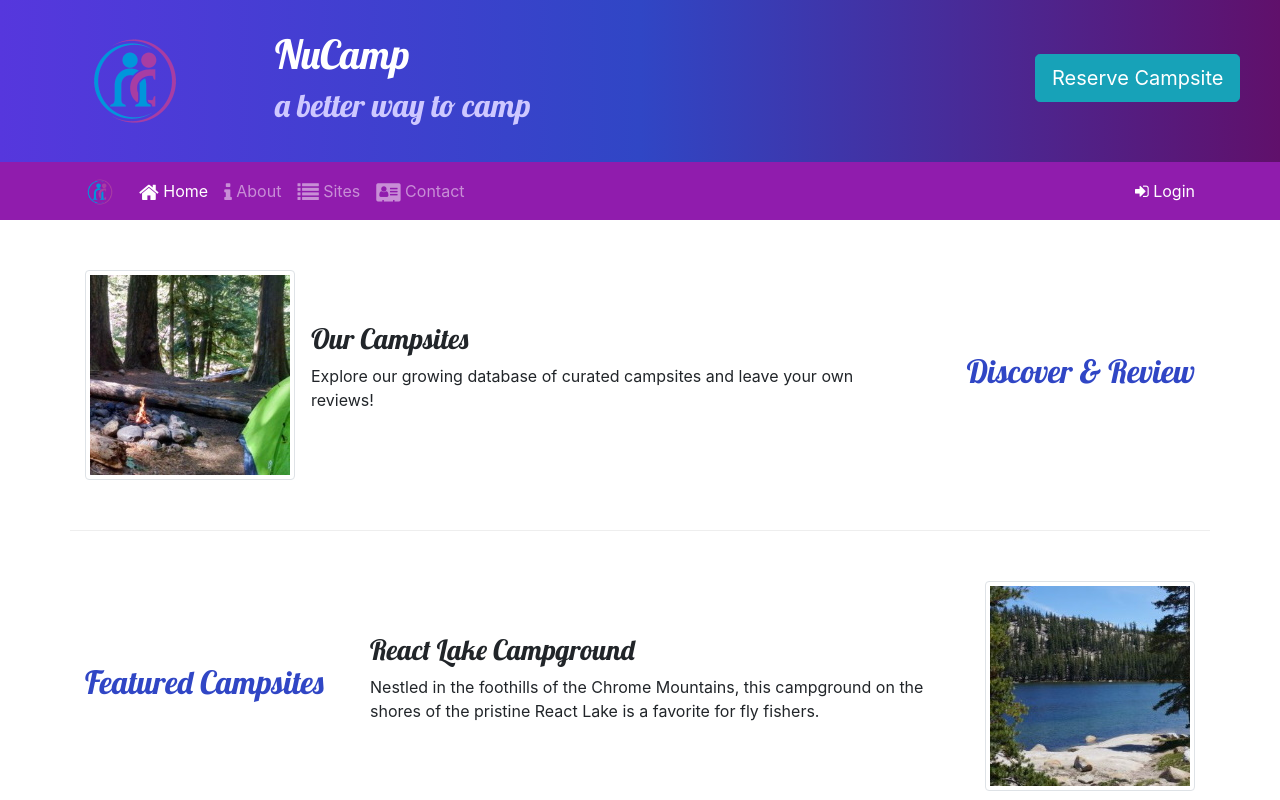
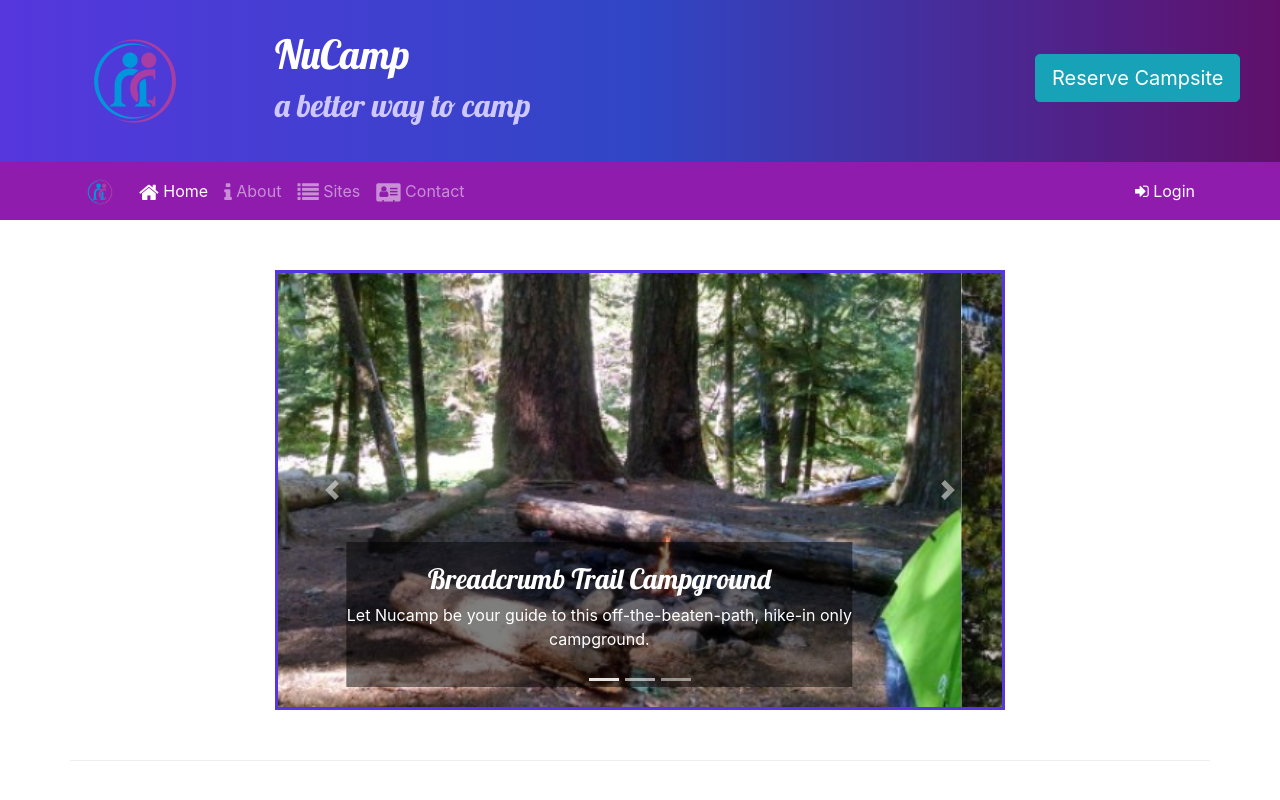
Before and after one commit to TylerH24/nucampsites, a website: page index.html in a window 1280 px wide. Shown: the top 800 px of the page. Drawn offline with nearby package versions, Linux system fonts and the light colour scheme.

Commit message:
Carousel

```diff
--- a/css/styles.css
+++ b/css/styles.css
@@ -46,3 +46,11 @@ a, a:hover {
     color: inherit;
     text-decoration: none;
 }
+
+.carousel-caption {
+    background-color: rgba(0, 0, 0, 0.5);
+}
+
+.carousel {
+    border: solid #5637DD;
+}
--- a/index.html
+++ b/index.html
@@ -30,7 +30,9 @@
                     <h2>a better way to camp</h2>
                 </div>
                 <div class="col-md-4 col-xl-2 mt-4">
-                    <a href="#reserveForm" role="button" class="btn btn-lg btn-info text-nowrap" data-toggle="tooltip" data-placement="bottom" data-html="true" title="Or call us at <br /><strong>1-206-555-1234</strong>">Reserve Campsite</a>
+                    <a href="#reserveForm" role="button" class="btn btn-lg btn-info text-nowrap" data-toggle="tooltip"
+                        data-placement="bottom" data-html="true"
+                        title="Or call us at <br /><strong>1-206-555-1234</strong>">Reserve Campsite</a>
                 </div>
             </div>
         </div>
@@ -39,16 +41,18 @@
     <nav class="navbar navbar-expand-sm navbar-dark sticky-top">
         <div class="container">
             <a class="navbar-brand" href="#"><img src="img/logo.png" height="30" width="30" /></a>
-            <button class="navbar-toggler" type="button"
-            data-toggle="collapse" data-target="#nucampNavbar">
+            <button class="navbar-toggler" type="button" data-toggle="collapse" data-target="#nucampNavbar">
                 <span class="navbar-toggler-icon"></span>
             </button>
             <div class="collapse navbar-collapse" id="nucampNavbar">
                 <ul class="navbar-nav">
-                    <li class="nav-item active"><a class="nav-link" href="#"><i class="fa fa-home fa-lg"></i> Home</a></li>
-                    <li class="nav-item"><a class="nav-link" href="aboutus.html"><i class="fa fa-info fa-lg"></i> About</a></li>
+                    <li class="nav-item active"><a class="nav-link" href="#"><i class="fa fa-home fa-lg"></i> Home</a>
+                    </li>
+                    <li class="nav-item"><a class="nav-link" href="aboutus.html"><i class="fa fa-info fa-lg"></i>
+                            About</a></li>
                     <li class="nav-item"><a class="nav-link" href="#"><i class="fa fa-list fa-lg"></i> Sites</a></li>
-                    <li class="nav-item"><a class="nav-link" href="contactus.html"><i class="fa fa-address-card fa-lg"></i> Contact</a></li>
+                    <li class="nav-item"><a class="nav-link" href="contactus.html"><i
+                                class="fa fa-address-card fa-lg"></i> Contact</a></li>
                 </ul>
                 <span class="navbar-text ml-auto">
                     <a role="button" data-toggle="modal" data-target="#loginModal">
@@ -72,11 +76,13 @@
                             <div class="form-row">
                                 <div class="form-group col-12">
                                     <label class="sr-only" for="loginEmail">Email address</label>
-                                    <input type="email" class="form-control form-control-sm" id="loginEmail" placeholder="Enter email">
+                                    <input type="email" class="form-control form-control-sm" id="loginEmail"
+                                        placeholder="Enter email">
                                 </div>
                                 <div class="form-group col-12">
                                     <label class="sr-only" for="loginPassword">Password</label>
-                                    <input type="password" class="form-control form-control-sm" id="loginPassword" placeholder="Password">
+                                    <input type="password" class="form-control form-control-sm" id="loginPassword"
+                                        placeholder="Password">
                                 </div>
                                 <div class="col">
                                     <div class="form-check">
@@ -85,7 +91,8 @@
                                     </div>
                                 </div>
                                 <div class="form-row">
-                                    <button type="button" class="btn btn-secondary btn-sm ml-auto" data-dismiss="modal">Cancel</button>
+                                    <button type="button" class="btn btn-secondary btn-sm ml-auto"
+                                        data-dismiss="modal">Cancel</button>
                                     <button type="submit" class="btn btn-primary btn-sm ml-1">Sign in</button>
                                 </div>
                             </div>
@@ -97,16 +104,63 @@
     </div>
 
     <div class="container">
+
+        <div class="row row-content">
+            <div class="col-md-8 mx-auto">
+                <div id="homeCarousel" class="carousel slide" data-ride="carousel">
+                    <ol class="carousel-indicators">
+                        <li data-target="#homeCarousel" data-slide-to="0" class="active"></li>
+                        <li data-target="#homeCarousel" data-slide-to="1"></li>
+                        <li data-target="#homeCarousel" data-slide-to="2"></li>
+                    </ol>
+                    <div class="carousel-inner">
+                        <div class="carousel-item active">
+                            <img class="d-block w-100" src="img/breadcrumb-trail.jpg"
+                                alt="Breadcrumb Trail Campground" />
+                            <div class="carousel-caption">
+                                <h3>Breadcrumb Trail Campground</h3>
+                                <p class="d-none d-sm-block">Let Nucamp be your guide to this off-the-beaten-path, hike-in only campground.</p>
+                            </div>
+                        </div>
+                        <div class="carousel-item">
+                            <img class="d-block w-100" src="img/react-lake.jpg" alt="React Lake Campground" />
+                            <div class="carousel-caption">
+                                <h3>React Lake Campground</h3>
+                                <p class="d-none d-sm-block">Nestled in the foothills of the Chrome Mountains, this campground on the shores of the pristine React Lake is a favorite for fly fishers.</p>
+                            </div>
+                        </div>
+                        <div class="carousel-item">
+                            <img class="d-block w-100" src="img/chrome-river.jpg" alt="Chrome River Campground" />
+                            <div class="carousel-caption">
+                                <h3>Chrome River Campground</h3>
+                                <p class="d-none d-sm-block">Spend a few sunny days and starry nights beneath a canopt of old-growth first at this enchanting spot by the Chrome River.</p>
+                            </div>
+                        </div>
+                    </div>
+                    <a class="carousel-control-prev" href="#homeCarousel" role="button" data-slide="prev">
+                        <span class="carousel-control-prev-icon"></span>
+                        <span class="sr-only">Previous</span>
+                    </a>
+                    <a class="carousel-control-next" href="#homeCarousel" role="button" data-slide="next">
+                        <span class="carousel-control-next-icon"></span>
+                        <span class="sr-only">Next</span>
+                    </a>
+                </div>
+            </div>
+        </div>
+
         <div class="row row-content align-items-center">
             <div class="col-sm-4 order-sm-last col-md-3">
                 <h2 class="text-sm-right">Discover & Review</h2>
             </div>
             <div class="col">
                 <div class="media">
-                    <img class="d-flex mr-3 img-thumbnail" src="img/breadcrumb-trail-thumb.jpg" alt="Breadcrumb Trail thumbnail" />
+                    <img class="d-flex mr-3 img-thumbnail" src="img/breadcrumb-trail-thumb.jpg"
+                        alt="Breadcrumb Trail thumbnail" />
                     <div class="media-body align-self-center">
                         <h3>Our Campsites</h3>
-                        <p class="d-none d-sm-block">Explore our growing database of curated campsites and leave your own reviews!</p>
+                        <p class="d-none d-sm-block">Explore our growing database of curated campsites and leave your
+                            own reviews!</p>
                     </div>
                 </div>
             </div>
@@ -120,7 +174,8 @@
                 <div class="media">
                     <div class="media-body align-self-center">
                         <h3>React Lake Campground</h3>
-                        <p class="d-none d-sm-block">Nestled in the foothills of the Chrome Mountains, this campground on the shores of the pristine React Lake is a favorite for fly fishers.</p>
+                        <p class="d-none d-sm-block">Nestled in the foothills of the Chrome Mountains, this campground
+                            on the shores of the pristine React Lake is a favorite for fly fishers.</p>
                     </div>
                     <img class="d-flex ml-3 img-thumbnail" src="img/react-lake-thumb.jpg" alt="React Lake" />
                 </div>
@@ -136,7 +191,8 @@
                     <img class="d-flex mr-3 img-thumbnail" src="img/bootstrap-thumb.png" alt="Bootstrap Outfitters" />
                     <div class="media-body align-self-center">
                         <h3>Bootstrap Outfitters</h3>
-                        <p class="d-none d-sm-block">Bootstrap Outfitters supplies you with gear you need at prices you can't beat.</p>
+                        <p class="d-none d-sm-block">Bootstrap Outfitters supplies you with gear you need at prices you
+                            can't beat.</p>
                     </div>
                 </div>
             </div>
@@ -164,7 +220,8 @@
                             <div class="row form-group">
                                 <label class="col-sm-6 col-form-label" for="date">Date</label>
                                 <div class="col-sm-6">
-                                    <input class="form-control" type="date" id="date" name="date" placeholder="Enter date">
+                                    <input class="form-control" type="date" id="date" name="date"
+                                        placeholder="Enter date">
                                 </div>
                             </div>
                             <div class="row form-group">
@@ -179,7 +236,7 @@
         </div>
     </div>
     <footer class="site-footer>
-            <div class="container">
+            <div class=" container">
         <div class="row">
             <div class="col-4 col-sm-2 offset-1">
                 <h5>Links</h5>
@@ -192,14 +249,18 @@
             </div>
             <div class="col-6 col-sm-5 text-center">
                 <h5>Social</h5>
-                    <a class="btn btn-social-icon btn-instagram" href="http://instagram.com/"><i class="fa fa-instagram"></i></a>
-                    <a class="btn btn-social-icon btn-facebook" href="http://facebook.com/"><i class="fa fa-facebook"></i></a>
+                <a class="btn btn-social-icon btn-instagram" href="http://instagram.com/"><i
+                        class="fa fa-instagram"></i></a>
+                <a class="btn btn-social-icon btn-facebook" href="http://facebook.com/"><i
+                        class="fa fa-facebook"></i></a>
                 <a class="btn btn-social-icon btn-twitter" href="http://twitter.com/"><i class="fa fa-twitter"></i></a>
                 <a class="btn btn-social-icon btn-google" href="http://youtube.com/"><i class="fa fa-youtube"></i></a>
             </div>
             <div class="col-sm-4 text-center">
-                    <a role="button" class="btn btn-link" href="tel:+12065551234"><i class="fa fa-phone"></i> 1-206-555-1234</a><br>
-                    <a role="button" class="btn btn-link" href="mailto:campsites@nucamp.co"><i class="fa fa-envelope-o"></i> campsites@nucamp.co</a>
+                <a role="button" class="btn btn-link" href="tel:+12065551234"><i class="fa fa-phone"></i>
+                    1-206-555-1234</a><br>
+                <a role="button" class="btn btn-link" href="mailto:campsites@nucamp.co"><i class="fa fa-envelope-o"></i>
+                    campsites@nucamp.co</a>
             </div>
         </div>
     </footer>
```
Lines whose indentation alone changed are shown as unchanged.
